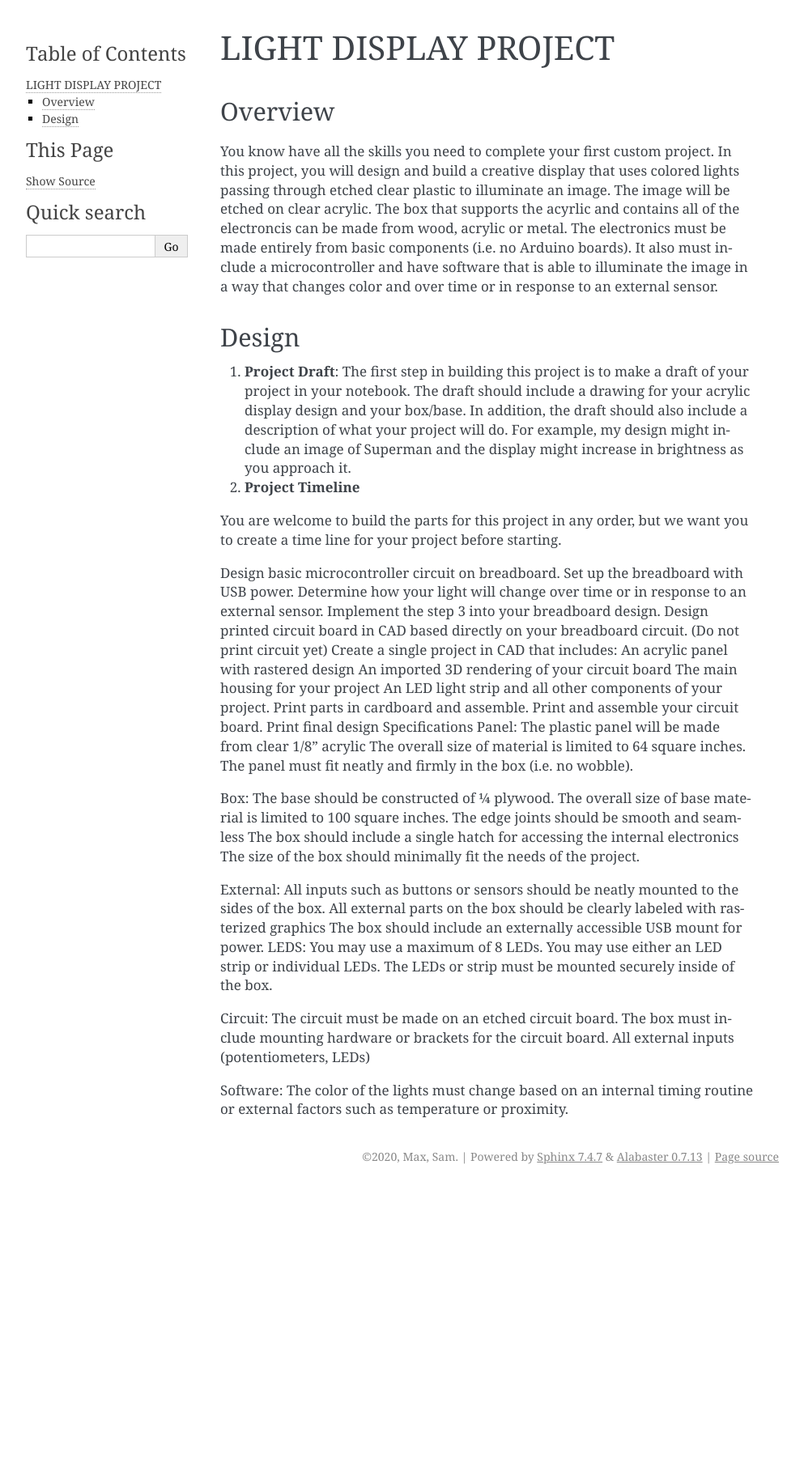
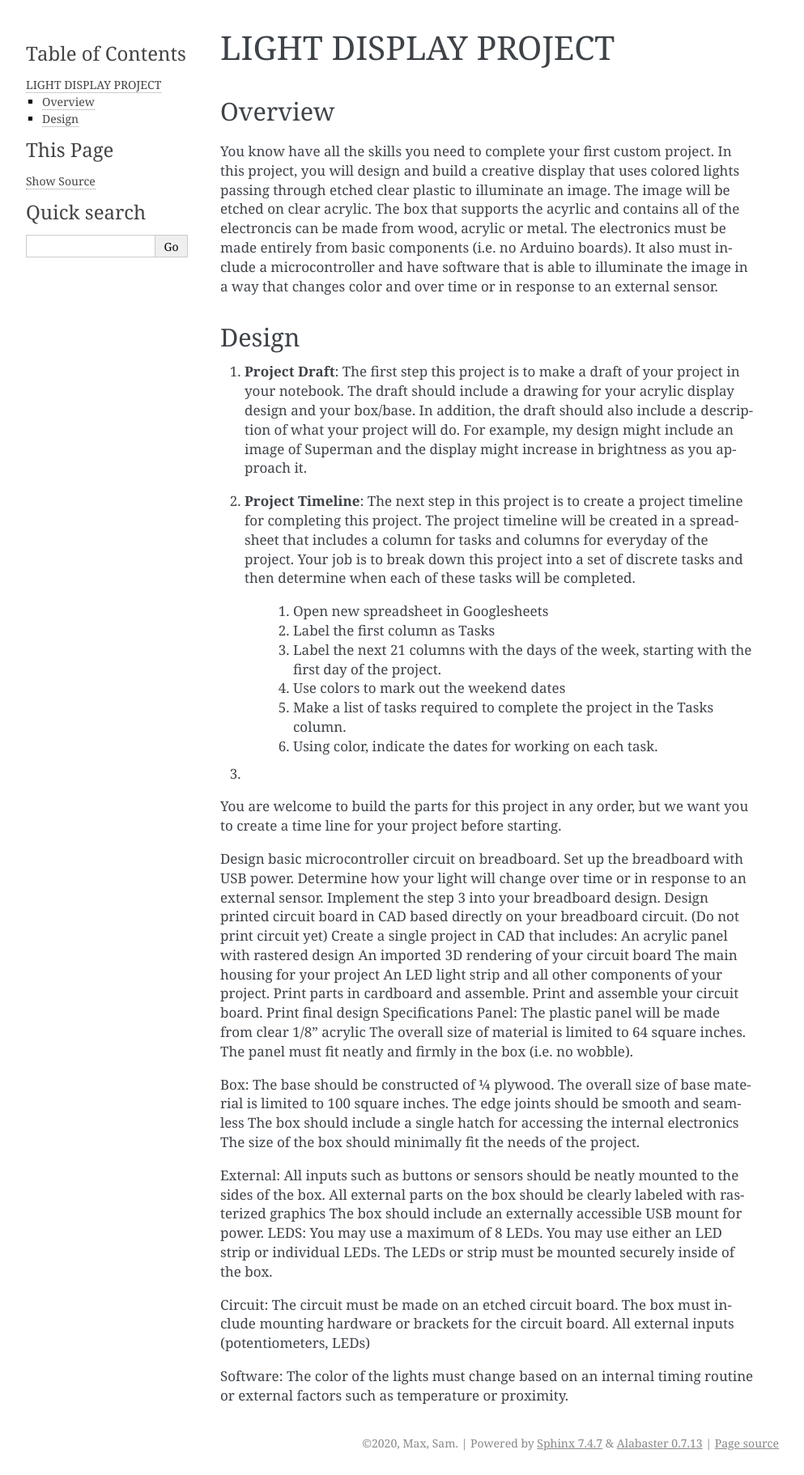
Before and after one commit to maxtkc/mvths-wiki, a Sphinx documentation site: the page built from docs/047a-light-display-project.rst, in a window 1280 px wide. Shown: the whole page at 81% size, without its empty margins (148-1141 px from the left). Built offline with Sphinx 7.4.7, drawn with Linux system fonts in a browser that asks for light colours; pages that are not in the unit, such as notebooks, are missing from menus; before the commit the page ends 1468 px from its top, so only the background shows below that.

Commit message:
Update 047a-light-display-project.rst

```diff
--- a/docs/047a-light-display-project.rst
+++ b/docs/047a-light-display-project.rst
@@ -9,9 +9,18 @@ You know have all the skills you need to complete your first custom project. In
 Design
 ------------
 
-#. **Project Draft**: The first step in building this project is to make a draft of your project in your notebook. The draft should include a drawing for your acrylic display design and your box/base. In addition, the draft should also include a description of what your project will do. For example, my design might include an image of Superman and the display might increase in brightness as you approach it.
+#. **Project Draft**: The first step this project is to make a draft of your project in your notebook. The draft should include a drawing for your acrylic display design and your box/base. In addition, the draft should also include a description of what your project will do. For example, my design might include an image of Superman and the display might increase in brightness as you approach it.
 
-#. **Project Timeline**
+#. **Project Timeline**: The next step in this project is to create a project timeline for completing this project. The project timeline will be created in a spreadsheet that includes a column for tasks and columns for everyday of the project. Your job is to break down this project into a set of discrete tasks and then determine when each of these tasks will be completed.
+
+    #. Open new spreadsheet in Googlesheets
+    #. Label the first column as Tasks
+    #. Label the next 21 columns with the days of the week, starting with the first day of the project.
+    #. Use colors to mark out the weekend dates
+    #. Make a list of tasks required to complete the project in the Tasks column.
+    #. Using color, indicate the dates for working on each task.
+
+#.
 
 You are welcome to build the parts for this project in any order, but we want you to create a time line for your project before starting.
 
```
